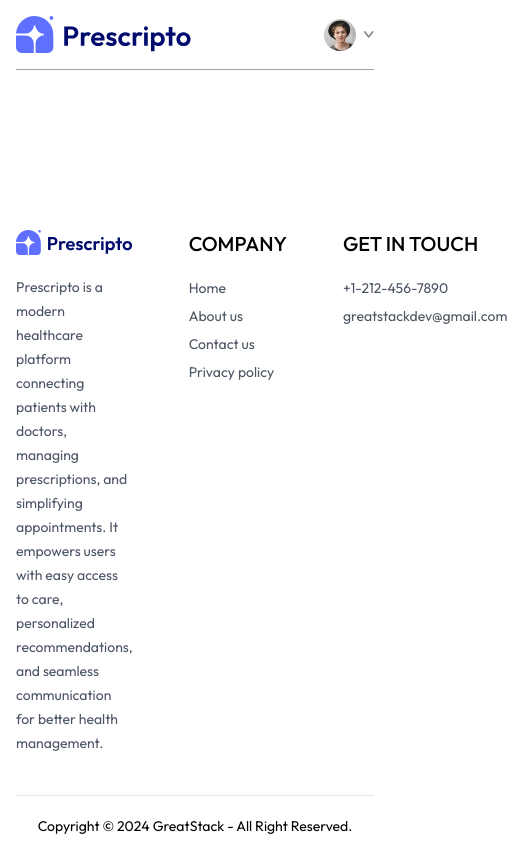
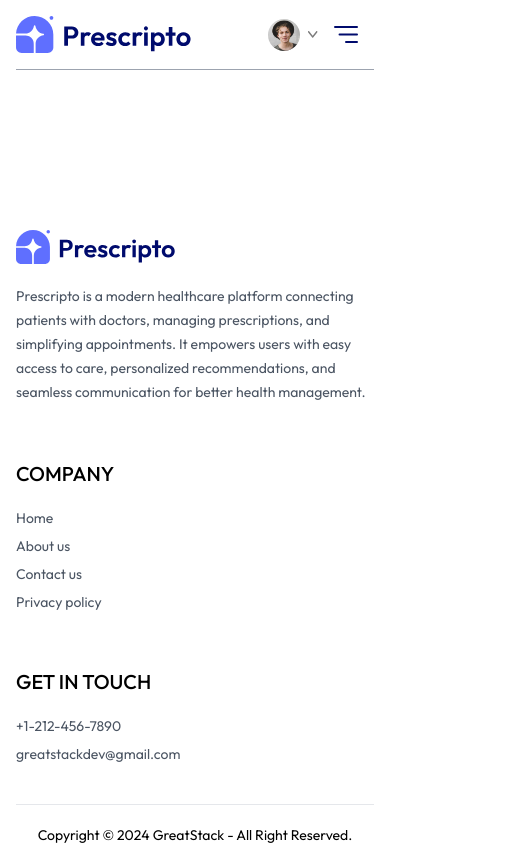
Before and after one commit to NikkiAung/Doctor-Appointment-Booking-System, a React (Vite) app in the folder frontend/: page /appointment/1 in a window 390 px wide. Shown: the whole page, 507 px wide, since content can reach past the window. Built offline with nearby package versions, Linux system fonts and the light colour scheme.

Commit message:
develop: NavBar Responsive

```diff
--- a/frontend/src/components/Footer.jsx
+++ b/frontend/src/components/Footer.jsx
@@ -4,7 +4,7 @@
 const Footer = () => {
   return (
     <div className='md:mx-10'>
-      <div className="flex sm:grid grid-cols-[3fr_1fr_1fr] gap-14 my-10 mt-40 text-sm">
+      <div className="flex flex-col sm:grid grid-cols-[3fr_1fr_1fr] gap-14 my-10 mt-40 text-sm">
           {/* left side */}
           <div>
             <img className='mb-5 w-40' src={assets.logo} alt="" />
--- a/frontend/src/components/Navbar.jsx
+++ b/frontend/src/components/Navbar.jsx
@@ -4,6 +4,7 @@
 const Navbar = () => {
     const navigate = useNavigate();
     const [token, setToken] = useState(true);
+    const [showMenu,setShowMenu] = useState(false);
     return (
         <div className='flex items-center justify-between text-sm py-4 mb-5 border-b border-b-gray-400'>
             <div onClick={()=>navigate('/')}>
@@ -45,7 +46,19 @@
                     Create Account
                 </button>
                 }
-
+                <img onClick={()=>setShowMenu(true)} className='w-6 md:hidden' src={assets.menu_icon} alt="" />
+                <div className={`${showMenu ? 'fixed w-full ' : 'h-0 w-0'} md:hidden right-0 top-0 bottom-0 z-20 overflow-hidden bg-white transition-all` }>
+                    <div className='flex items-center justify-between px-5 py-6'>
+                        <img className='w-36' src={assets.logo} alt="" />
+                        <img className='w-7' onClick={()=>setShowMenu(false)} src={assets.cross_icon} alt="" />
+                    </div>
+                    <ul className='flex flex-col items-center gap-2 mt-5 px-5 text-lg font-medium'>
+                        <NavLink onClick={()=>setShowMenu(false)} to={'/'}><p className='px-4 py-2 rounded inline-block'>HOME</p></NavLink>
+                        <NavLink onClick={()=>setShowMenu(false)} to={'/doctors'}><p className='px-4 py-2 rounded inline-block'>ALL DOCTORS</p></NavLink>
+                        <NavLink onClick={()=>setShowMenu(false)} to={'/about'}><p className='px-4 py-2 rounded inline-block'>ABOUT</p></NavLink>
+                        <NavLink onClick={()=>setShowMenu(false)} to={'/contact'}><p className='px-4 py-2 rounded inline-block'>CONTACT</p></NavLink>
+                    </ul>
+                </div>
             </div>
 
         </div>
--- a/frontend/src/index.css
+++ b/frontend/src/index.css
@@ -14,3 +14,9 @@
 ::-webkit-scrollbar {
     @apply hidden
 }
+
+@media (max-width:740px) {
+    .active p{
+        @apply text-white bg-primary
+    }
+}
```
